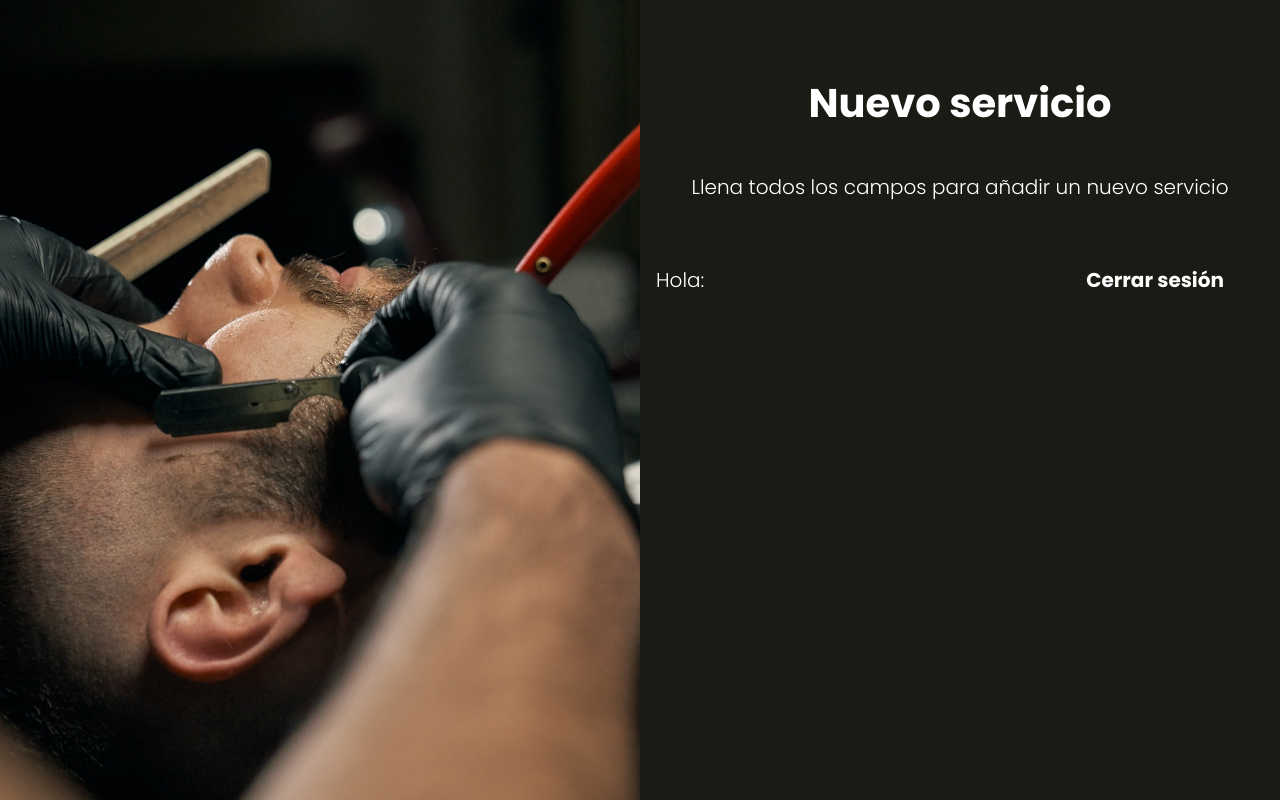
After one commit to Maya-Alferez/AppSalon, a PHP site: the page made by views/servicios/crear.php in a window 1280 px wide. The commit adds this page. Run offline with PHP 8.4, Linux system fonts and the light colour scheme; the template is opened without the code that fills it, so the values that code supplies are empty.

Commit message:
Creando vistas para los servicios
Se crean las páginas de crear, actualizar y formulario, se le añade css.

```diff
--- a/views/layout.php
+++ b/views/layout.php
@@ -6,7 +6,7 @@
     <title>App Salón</title>
     <link href="https://fonts.googleapis.com/css2?family=Poppins:wght@300;700;900&display=swap" rel="stylesheet">
     <link rel="icon" type="image/jpg" href="/build/img/favicon.png"/>
-    <link rel="stylesheet" href="build/css/app.css">
+    <link rel="stylesheet" href="/build/css/app.css">
 </head>
 <body>
     <div class="contenedor-app">
--- /dev/null
+++ b/views/servicios/actualizar.php
@@ -0,0 +1,4 @@
+<h1 class="nombre-pagina">Actualizar servicio</h1>
+<p class="descripcion-pagina">Modifica los valores del formulario</p>
+
+<?php include_once __DIR__ . '/../templates/barra.php'; ?>
--- /dev/null
+++ b/views/servicios/crear.php
@@ -0,0 +1,4 @@
+<h1 class="nombre-pagina">Nuevo servicio</h1>
+<p class="descripcion-pagina">Llena todos los campos para añadir un nuevo servicio</p>
+
+<?php include_once __DIR__ . '/../templates/barra.php'; ?>
--- a/views/servicios/index.php
+++ b/views/servicios/index.php
@@ -1 +1,4 @@
 <h1 class="nombre-pagina">Servicios</h1>
+<p class="descripcion-pagina">Administración de servicios</p>
+
+<?php include_once __DIR__ . '/../templates/barra.php'; ?>
```
Also changed, not shown: controllers/ServicioController.php (+13 -1 lines), views/servicios/formulario.php (added).
